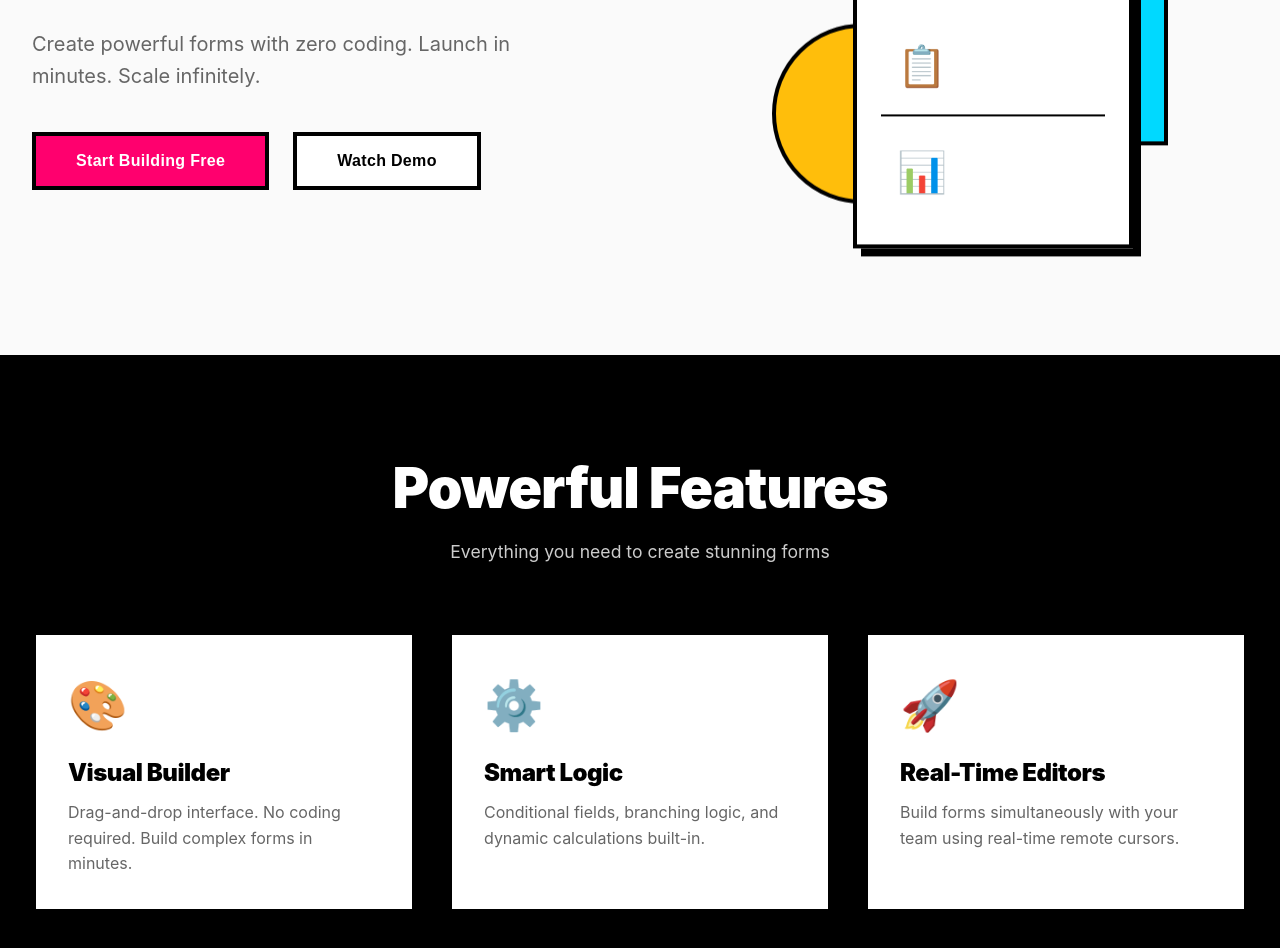
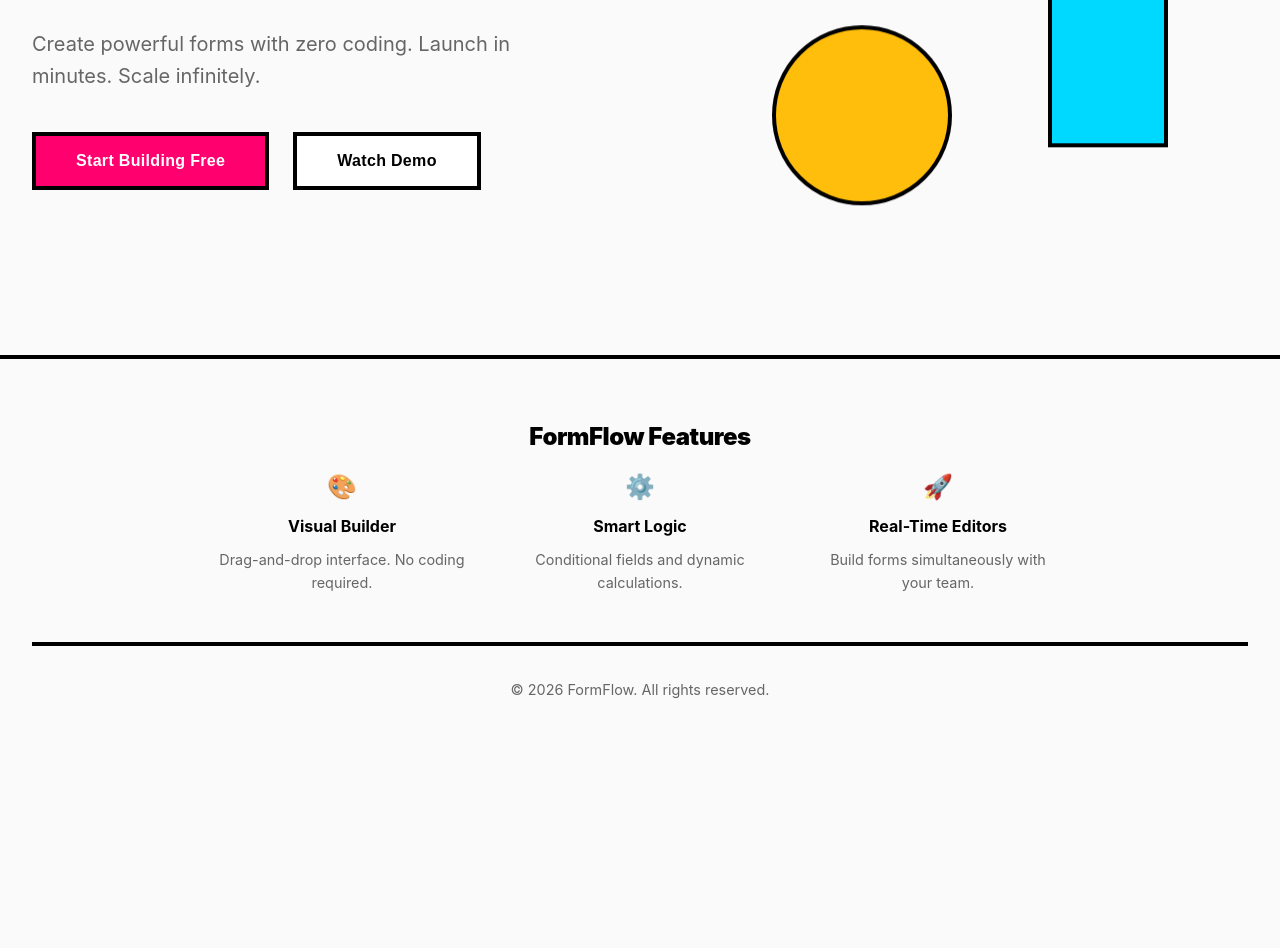
Before and after one commit to SahilChauhdhari/kansas2, a Next.js app in the folder kansai/frontend/: page / in a window 1280 px wide. Shown: the part 440-1388 px from the top of the page. After the commit the page ends 1205 px from the top, so only its background shows below. Built offline with nearby package versions, Linux system fonts and the light colour scheme.

Commit message:
frontend correction

```diff
--- a/kansai/frontend/src/app/page.tsx
+++ b/kansai/frontend/src/app/page.tsx
@@ -45,7 +45,7 @@ export default function Home() {
                   <li><Link href="/dashboard">Workshop</Link></li>
 
                   {user ? (
-                    <li><button onClick={logout} className="nav-link-btn">Logout ({user.username})</button></li>
+                    <li><span onClick={logout} style={{ cursor: 'pointer', fontWeight: 600, color: 'var(--accent)' }}>Logout ({user.username})</span></li>
                   ) : (
                     <li><Link href="/login">Login</Link></li>
                   )}
@@ -73,37 +73,37 @@ export default function Home() {
                   <div className="shape shape-1" style={{background: 'var(--accent)'}}></div>
                   <div className="shape shape-2" style={{background: 'var(--accent-2)'}}></div>
                   <div className="shape shape-3" style={{background: 'var(--accent-3)'}}></div>
-                  <div className="floating-card" style={{background: 'var(--card-bg)', border: 'var(--border-width) solid var(--primary)', boxShadow: 'var(--card-shadow)', backdropFilter: 'var(--blur)'}}>
-                      <div className="card-item" style={{borderBottom: '2px solid var(--primary)', justifyContent: 'center', fontSize: '2.5rem', padding: '1rem'}}>📋</div>
-                      <div className="card-item" style={{borderBottom: 'none', justifyContent: 'center', fontSize: '2.5rem', padding: '1rem'}}>📊</div>
-                  </div>
               </div>
           </div>
       </section>
 
-      <section className="features" id="features">
-          <div className="section-header">
-              <h2>Powerful Features</h2>
-              <p>Everything you need to create stunning forms</p>
-          </div>
-          <div className="features-grid">
-              <div className="feature-card">
-                  <div className="feature-icon">🎨</div>
-                  <h3>Visual Builder</h3>
-                  <p>Drag-and-drop interface. No coding required. Build complex forms in minutes.</p>
-              </div>
-              <div className="feature-card">
-                  <div className="feature-icon">⚙️</div>
-                  <h3>Smart Logic</h3>
-                  <p>Conditional fields, branching logic, and dynamic calculations built-in.</p>
-              </div>
-              <div className="feature-card">
-                  <div className="feature-icon">🚀</div>
-                  <h3>Real-Time Editors</h3>
-                  <p>Build forms simultaneously with your team using real-time remote cursors.</p>
+      <footer className="footer" id="features">
+          <div className="footer-content" style={{ display: 'flex', flexDirection: 'column', alignItems: 'center', textAlign: 'center', gap: '2rem' }}>
+              <div>
+                  <h3 style={{ fontSize: '1.5rem', marginBottom: '1rem' }}>FormFlow Features</h3>
+                  <ul style={{ listStyle: 'none', padding: 0, margin: 0, display: 'flex', flexWrap: 'wrap', gap: '3rem', justifyContent: 'center' }}>
+                      <li style={{ maxWidth: '250px' }}>
+                          <span style={{ fontSize: '1.5rem', display: 'block', marginBottom: '0.5rem' }}>🎨</span>
+                          <strong>Visual Builder</strong>
+                          <p style={{ fontSize: '0.9rem', marginTop: '0.5rem' }}>Drag-and-drop interface. No coding required.</p>
+                      </li>
+                      <li style={{ maxWidth: '250px' }}>
+                          <span style={{ fontSize: '1.5rem', display: 'block', marginBottom: '0.5rem' }}>⚙️</span>
+                          <strong>Smart Logic</strong>
+                          <p style={{ fontSize: '0.9rem', marginTop: '0.5rem' }}>Conditional fields and dynamic calculations.</p>
+                      </li>
+                      <li style={{ maxWidth: '250px' }}>
+                          <span style={{ fontSize: '1.5rem', display: 'block', marginBottom: '0.5rem' }}>🚀</span>
+                          <strong>Real-Time Editors</strong>
+                          <p style={{ fontSize: '0.9rem', marginTop: '0.5rem' }}>Build forms simultaneously with your team.</p>
+                      </li>
+                  </ul>
               </div>
           </div>
-      </section>
+          <div className="footer-bottom" style={{ marginTop: '2rem' }}>
+              &copy; {new Date().getFullYear()} FormFlow. All rights reserved.
+          </div>
+      </footer>
 
       {modalOpen && (
         <div className="modal active">
```
